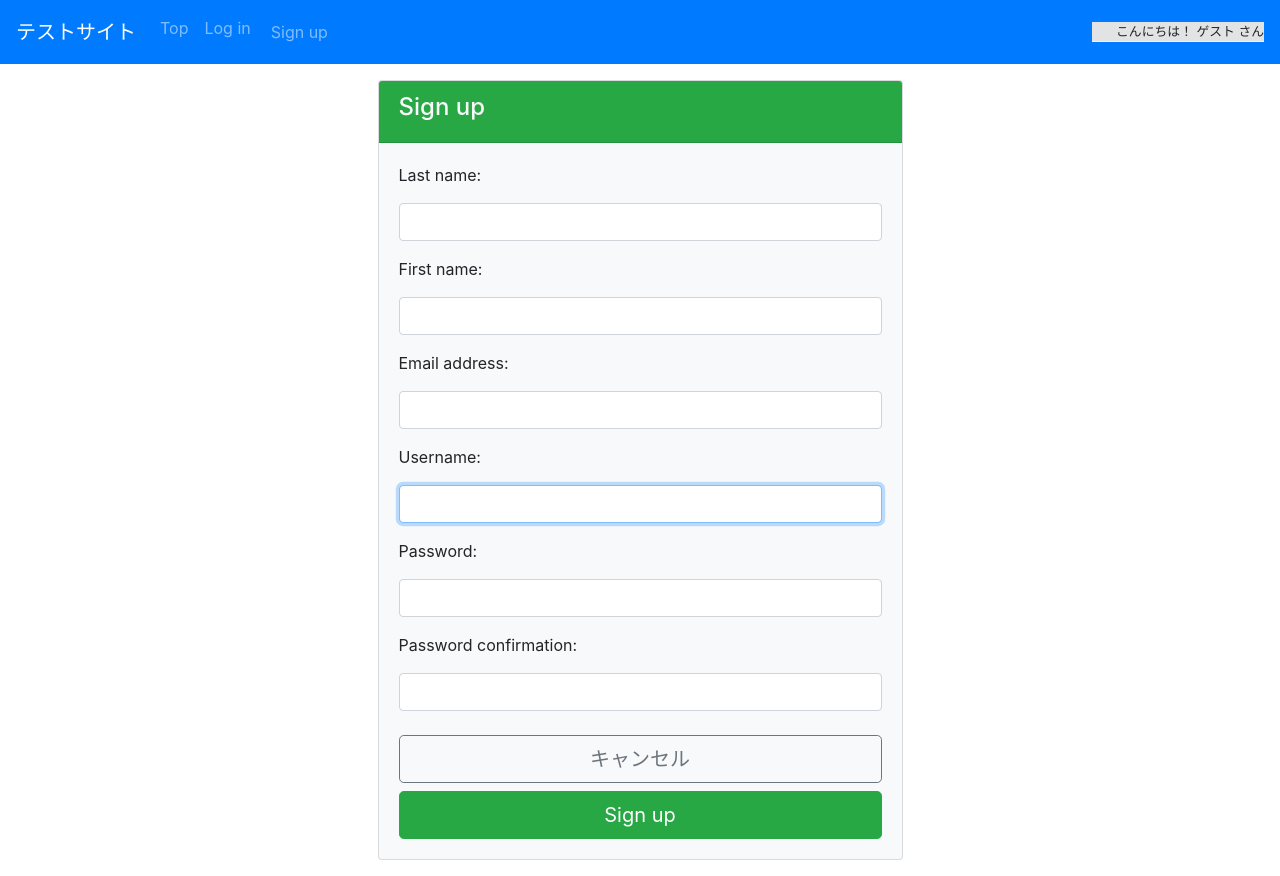
After one commit to nk-yuta/TwinsReminder, a Django app: page /signup/ in a window 1280 px wide. The commit adds this page. Run offline with Django 4.2, Linux system fonts and the light colour scheme; some libraries are stand-ins or nearby versions.

Commit message:
サインアップの機能

```diff
--- a/TwinsReminder/account/forms.py
+++ b/TwinsReminder/account/forms.py
@@ -1,13 +1,14 @@
 from django import forms
 from django.contrib.auth.forms import AuthenticationForm
 from django.contrib.auth import get_user_model # ユーザーモデルを取得するため
+from django.contrib.auth.forms import AuthenticationForm, UserCreationForm
 
 
 # ユーザーモデル取得
 User = get_user_model()
 
 
-'''ログイン用フォーム'''
+# ログイン用フォーム
 class LoginForm(AuthenticationForm):
 
     # bootstrap4対応
@@ -16,3 +17,27 @@ class LoginForm(AuthenticationForm):
         for field in self.fields.values():
             field.widget.attrs['class'] = 'form-control'
             field.widget.attrs['placeholder'] = field.label  # placeholderにフィールドのラベルを入れる
+
+# サインアップ用フォーム
+class SignupForm(UserCreationForm):
+
+    class Meta:
+        model = User
+        fields = ('last_name', 'first_name', 'email','username', )
+
+    def __init__(self, *args, **kwargs):
+
+        super().__init__(*args, **kwargs)
+        for field in self.fields.values():
+            field.widget.attrs['class'] = 'form-control'
+            field.widget.attrs['required'] = '' # 全フィールドを入力必須
+
+            # オートフォーカスとプレースホルダーの設定
+            print(field.label)
+            if field.label == '姓':
+                field.widget.attrs['autofocus'] = '' # 入力可能状態にする
+                field.widget.attrs['placeholder'] = '田中'
+            elif field.label == '名':
+                field.widget.attrs['placeholder'] = '一郎'
+            elif field.label == 'メールアドレス':
+                field.widget.attrs['placeholder'] = '***@gmail.com'
--- a/TwinsReminder/account/urls.py
+++ b/TwinsReminder/account/urls.py
@@ -10,4 +10,6 @@ urlpatterns = [
     path('login/', views.Login.as_view(), name='login'), # ログイン
     path('logout/', views.Logout.as_view(), name='logout'), # ログアウト
     path('my_page/<int:pk>/', views.MyPage.as_view(), name='my_page'), # マイページ
+    path('signup/', views.Signup.as_view(), name='signup'), # サインアップ
+    path('signup_done/', views.SignupDone.as_view(), name='signup_done'), # サインアップ完了
 ]
--- a/TwinsReminder/account/views.py
+++ b/TwinsReminder/account/views.py
@@ -1,4 +1,5 @@
 from .forms import LoginForm
+from .forms import LoginForm, SignupForm # 追加
 from django.shortcuts import redirect # 追加
 from django.contrib.auth.views import LoginView
 from django.contrib.auth.views import LoginView, LogoutView
@@ -39,3 +40,23 @@ class MyPage(OnlyYouMixin, generic.DetailView):
 
 
     template_name = 'account/signup_done.html'
+
+# サインアップ
+class Signup(generic.CreateView):
+    template_name = 'account/user_form.html'
+    form_class =SignupForm
+
+    def form_valid(self, form):
+        user = form.save() # formの情報を保存
+        return redirect('account:signup_done')
+
+    # データ送信
+    def get_context_data(self, **kwargs):
+        context = super().get_context_data(**kwargs)
+        context["process_name"] = "Sign up"
+        return context
+
+
+# サインアップ完了
+class SignupDone(generic.TemplateView):
+    template_name = 'account/signup_done.html'
--- /dev/null
+++ b/TwinsReminder/templates/account/user_form.html
@@ -0,0 +1,33 @@
+
+{% extends "base.html" %}
+
+<!-- コンテンツ -->
+{% block content %}
+<div class="container">
+<div class="col-md-6 offset-md-3">
+    <div class="card mt-3 mb-3 bg-light">
+    <!-- カードヘッダー -->
+    <div class="card-header bg-success text-light">
+        <h4>{{ process_name }}</h4>
+    </div>
+    <!-- カードボディー -->
+    <div class="card-body">
+        <form action="" method="POST">
+        {{ form.non_field_errors }}
+        {% for field in form %}
+            <div class="form-group">
+            <label for="{{ field.id_for_label }}">{{ field.label_tag }}</label>
+            {{ field }}
+            {{ field.errors }}
+            </div>
+        {% endfor %}
+        {% csrf_token %}
+        <!-- ボタン -->
+        <button type="button" class="btn btn-outline-secondary btn-lg btn-block mt-4" onclick="history.back()">キャンセル</button>
+        <button type="submit" class="btn btn-success btn-lg btn-block mt-2" >{{ process_name }}</button>
+        </form>
+    </div>
+    </div>
+</div>
+</div>
+{% endblock %}
--- a/TwinsReminder/templates/base.html
+++ b/TwinsReminder/templates/base.html
@@ -30,6 +30,9 @@
             <li class="nav-item">
               <a class="nav-link" href="{% url 'account:login' %}">Log in</a>
             </li>
+            <li class="nav-item m-1">
+              <a class="nav-link" href="{% url 'account:signup' %}">Sign up</a>
+            </li>
           {% else %}
             <!-- 追加 -->
             <li class="nav-item">
```
Also changed, not shown: TwinsReminder/templates/account/sign_up_done.html (added, +22 -0 lines).
